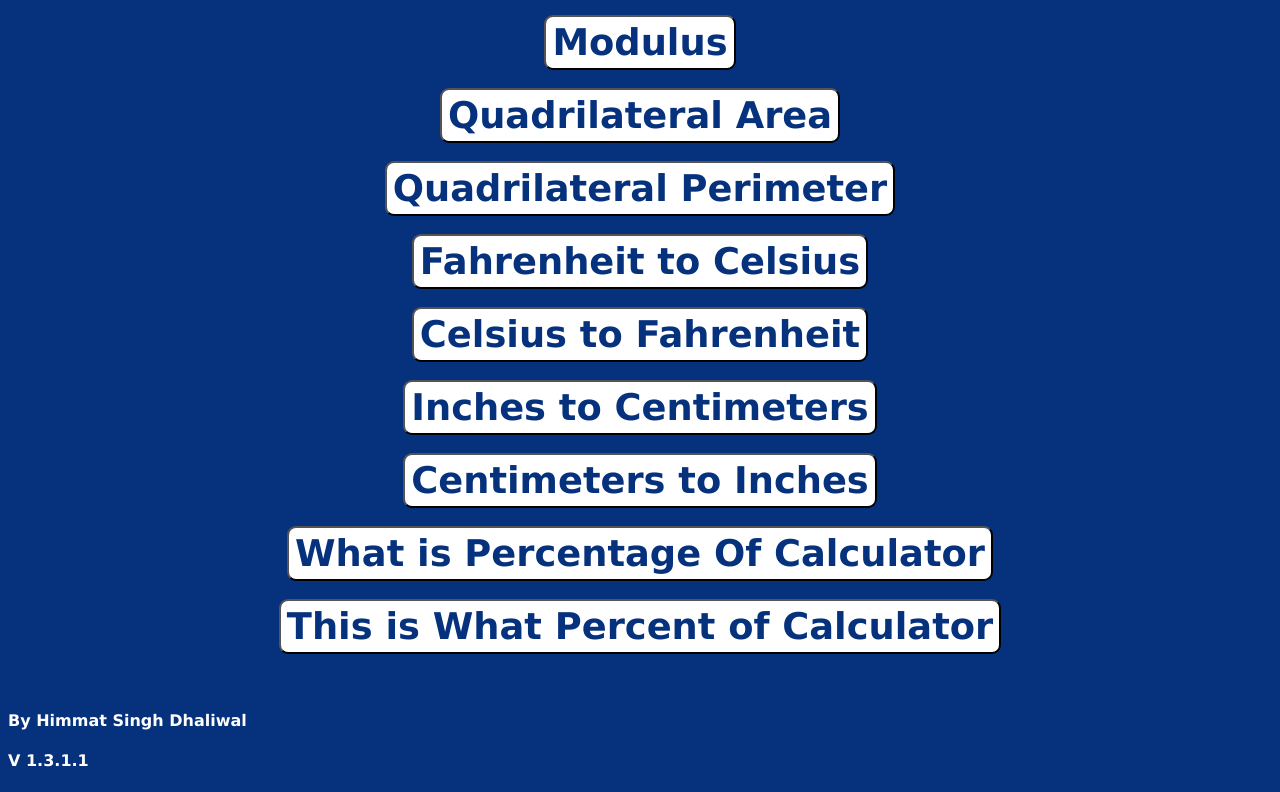
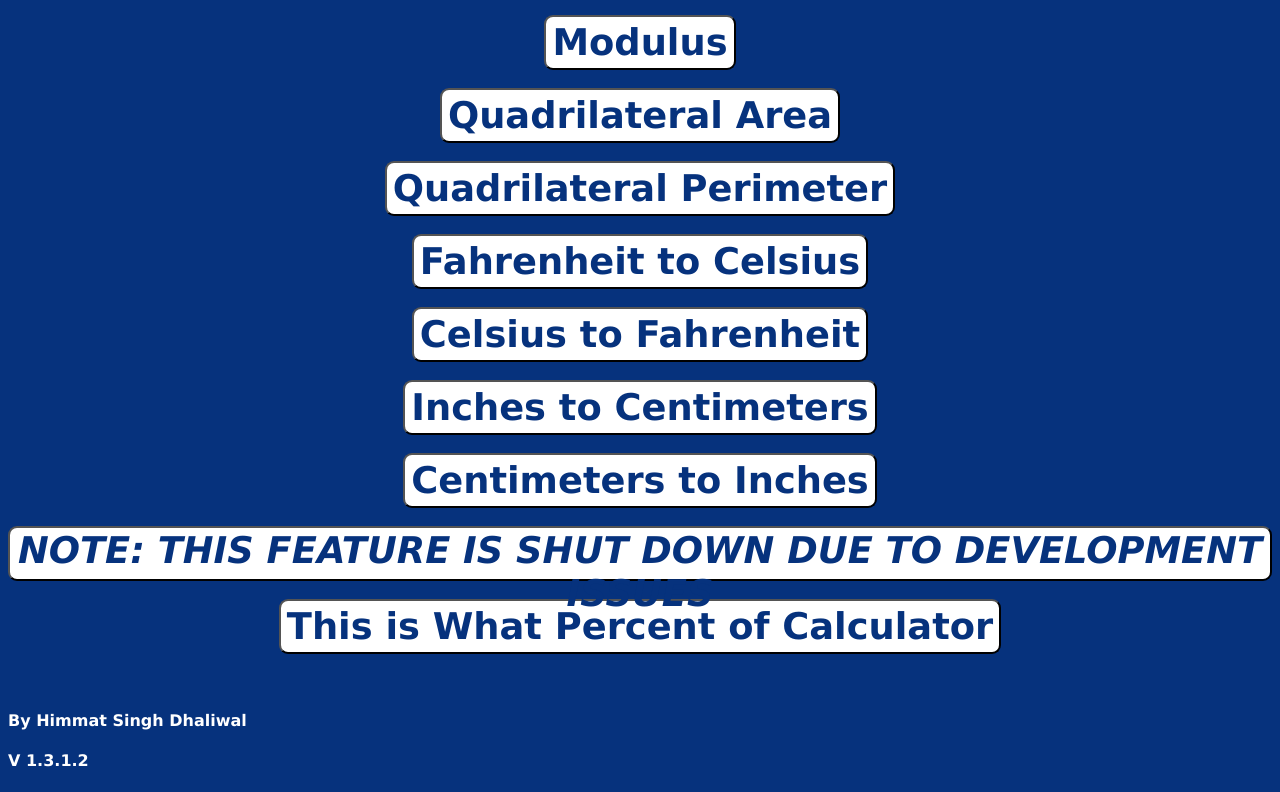
Before and after one commit to Hatrick-Dev/calculatorsmadeeasy, a plain HTML site: page index.html in a window 1280 px wide. Shown: the part 761-1553 px from the top of the page. Drawn offline with Linux system fonts and the light colour scheme.

Commit message:
functions shut due to Dev isuues
also updated version

```diff
--- a/index.html
+++ b/index.html
@@ -100,7 +100,7 @@
 
                 <br>
 
-                <button class="b" onclick="pcl()"><b>What is Percentage Of Calculator</b></button>
+                <button class="b"><b><i>NOTE: THIS FEATURE IS SHUT DOWN DUE TO DEVELOPMENT ISSUES</i></b></button>
 
                 <br>
 
@@ -116,7 +116,7 @@
 
             <h4 class="credsetc">By Himmat Singh Dhaliwal</h4>
 
-            <h4 class="credsetc">V 1.3.1.1</h4>
+            <h4 class="credsetc">V 1.3.1.2</h4>
 
         </body>
 
```
